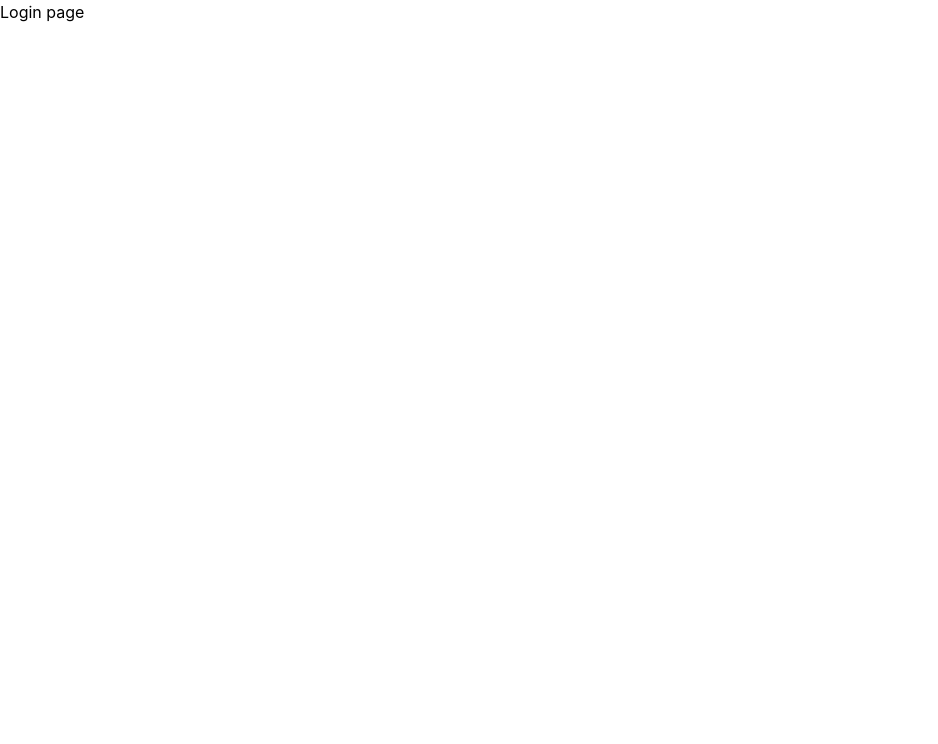
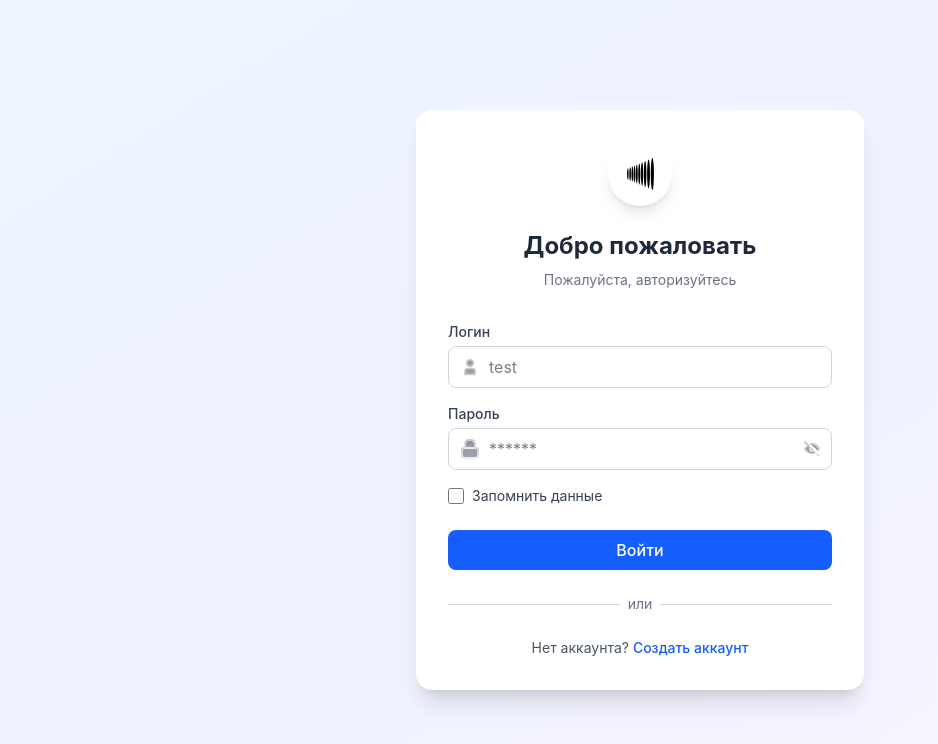
Before and after one commit to Crax88/dummy-products, a React (Vite) app: page /login in a window 1280 px wide. Shown: the top 744 px of the page, without its empty margins (0-938 px from the left). Built offline with nearby package versions, Linux system fonts and the light colour scheme; no server answers.

Commit message:
feat(Login): Добавили форму и страницу логина

```diff
--- a/src/features/auth/login.page.tsx
+++ b/src/features/auth/login.page.tsx
@@ -1,5 +1,7 @@
+import { LoginForm } from './ui/LoginForm';
+
 const LoginPage = () => {
-  return <h1>Login page</h1>;
+  return <LoginForm />;
 };
 
 export const Component = LoginPage;
--- /dev/null
+++ b/src/features/auth/model/schema.ts
@@ -0,0 +1,9 @@
+import { z } from 'zod';
+
+export const loginSchema = z.object({
+  username: z.string().min(1, 'Обязательное поле'),
+  password: z.string().min(1, 'Обязательное поле'),
+  remember: z.boolean(),
+});
+
+export type LoginCredentials = z.infer<typeof loginSchema>;
--- /dev/null
+++ b/src/features/auth/model/use-login.ts
@@ -0,0 +1,27 @@
+import { useNavigate } from 'react-router-dom';
+import { useMutation } from '@tanstack/react-query';
+import { ROUTES } from '@/shared/model/routes';
+import { api } from '@/shared/api/instance';
+import type { LoginCredentials } from './schema';
+
+export function useLogin() {
+  const navigate = useNavigate();
+
+  const loginMutation = useMutation({
+    mutationFn: (credentials: LoginCredentials) =>
+      api.post('/auth/login', credentials),
+    onSuccess: (data) => {
+      navigate(ROUTES.HOME);
+    },
+  });
+
+  const login = (data: LoginCredentials) => {
+    loginMutation.mutate(data);
+  };
+
+  const errorMessage = loginMutation.isError
+    ? loginMutation.error.message
+    : undefined;
+
+  return { login, isPending: loginMutation.isPending, errorMessage };
+}
--- /dev/null
+++ b/src/features/auth/ui/LoginForm.tsx
@@ -0,0 +1,146 @@
+import { useState } from 'react';
+import { useForm } from 'react-hook-form';
+import { zodResolver } from '@hookform/resolvers/zod';
+import { useLogin } from '../model/use-login';
+import { loginSchema } from '../model/schema';
+import type { LoginCredentials } from '../model/schema';
+import { Button, Input } from '@/shared/ui/kit';
+import {
+  UserIcon,
+  LockIcon,
+  EyeIcon,
+  LogoIcon,
+  CrossIcon,
+} from '@/shared/ui/icons';
+
+export const LoginForm = () => {
+  const {
+    register,
+    handleSubmit,
+    formState: { errors },
+    watch,
+    setValue,
+  } = useForm({
+    resolver: zodResolver(loginSchema),
+    defaultValues: { remember: false },
+  });
+
+  const [showPassword, setShowPassword] = useState(false);
+
+  const userName = watch('username');
+
+  const { login, isPending, errorMessage } = useLogin();
+
+  const onSubmit = async (data: LoginCredentials) => {
+    login(data);
+  };
+
+  return (
+    <div className='min-h-screen flex items-center justify-center bg-gradient-to-br from-blue-50 via-indigo-50 to-purple-50 px-4 relative overflow-hidden'>
+      <div className='bg-white rounded-2xl shadow-xl w-full max-w-md p-8'>
+        <div className='flex justify-center mb-6'>
+          <div className='w-16 h-16 rounded-full flex items-center justify-center shadow-lg'>
+            <LogoIcon className='text-white text-2xl font-bold' />
+          </div>
+        </div>
+        <h1 className='text-2xl font-bold text-center text-gray-800 mb-2'>
+          Добро пожаловать
+        </h1>
+
+        <p className='text-sm text-gray-500 text-center mb-8'>
+          Пожалуйста, авторизуйтесь
+        </p>
+        <form
+          onSubmit={handleSubmit(onSubmit)}
+          className='animate-slide-up animation-delay-200'
+        >
+          <Input
+            label='Логин'
+            placeholder='test'
+            error={errors.username?.message}
+            {...register('username')}
+            startSlot={
+              <div className='absolute inset-y-0 left-0 pl-3 flex items-center pointer-events-none'>
+                <UserIcon className='h-5 w-5 text-gray-400' />
+              </div>
+            }
+            endSlot={
+              userName ? (
+                <button
+                  type='button'
+                  onClick={() => setValue('username', '')}
+                  className='absolute inset-y-0 right-0 pr-3 flex items-center'
+                >
+                  <CrossIcon className='h-4 w-4 text-gray-400 hover:text-gray-600' />
+                </button>
+              ) : null
+            }
+          />
+
+          <Input
+            label='Пароль'
+            placeholder='******'
+            error={errors.password?.message}
+            type={showPassword ? 'text' : 'password'}
+            {...register('password')}
+            startSlot={
+              <div className='absolute inset-y-0 left-0 pl-3 flex items-center pointer-events-none'>
+                <LockIcon className='h-5 w-5 text-gray-400' />
+              </div>
+            }
+            endSlot={
+              <button
+                type='button'
+                onClick={() => setShowPassword(!showPassword)}
+                className='absolute inset-y-0 right-0 pr-3 flex items-center'
+              >
+                <EyeIcon className='h-4 w-4 text-gray-400 hover:text-gray-600' />
+              </button>
+            }
+          />
+
+          <label className='flex items-center mb-6 cursor-pointer'>
+            <input
+              type='checkbox'
+              {...register('remember')}
+              className='w-4 h-4 text-blue-600 border-gray-300 rounded focus:ring-blue-500'
+            />
+            <span className='ml-2 text-sm text-gray-700'>Запомнить данные</span>
+          </label>
+
+          {errorMessage && (
+            <div className='mb-4 p-3 bg-red-50 border border-red-200 text-red-700 rounded-lg text-sm animate-slide-down'>
+              {errorMessage}
+            </div>
+          )}
+
+          <Button type='submit' disabled={isPending} className='w-full'>
+            Войти
+          </Button>
+
+          <div className='relative my-6'>
+            <div className='absolute inset-0 flex items-center'>
+              <div className='w-full border-t border-gray-300'></div>
+            </div>
+            <div className='relative flex justify-center text-sm'>
+              <span className='px-2 bg-white text-gray-500'>или</span>
+            </div>
+          </div>
+
+          <div className='text-center'>
+            <p className='text-sm text-gray-600'>
+              Нет аккаунта?{' '}
+              <button
+                type='button'
+                onClick={() => alert('Функция регистрации в разработке')}
+                className='text-blue-600 hover:text-blue-700 font-medium hover:underline transition-all'
+              >
+                Создать аккаунт
+              </button>
+            </p>
+          </div>
+        </form>
+      </div>
+    </div>
+  );
+};
```
